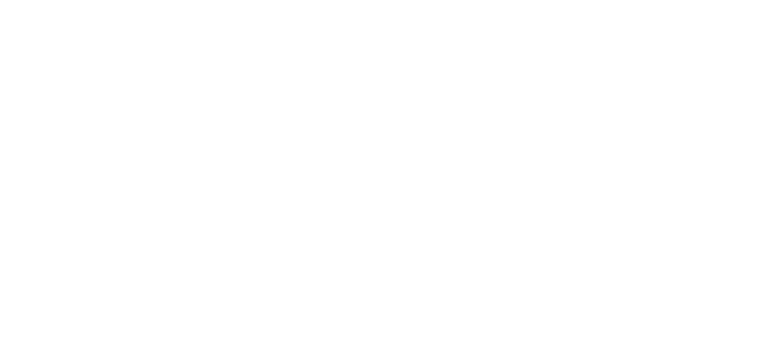
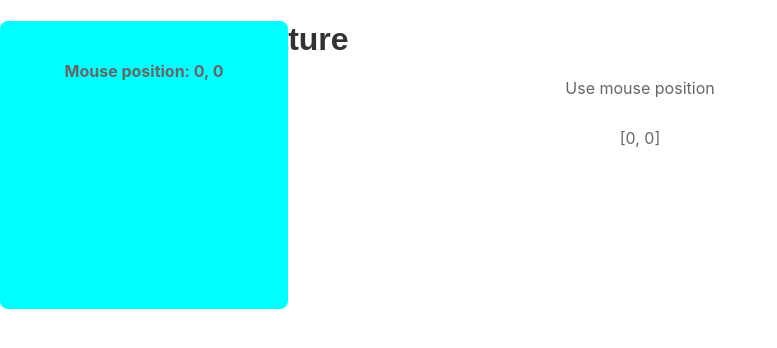
Before and after one commit to EdmondWang/React-Scenario, a React (Create React App) app: page /mouse-tracker in a window 1280 px wide. Before the commit this address had no page. Shown: the top 348 px of the page, without its empty margins (0-777 px from the left). Built offline with nearby package versions, Linux system fonts and the light colour scheme.

Commit message:
mouse tracker

```diff
--- a/src/App.tsx
+++ b/src/App.tsx
@@ -16,6 +16,7 @@
 import ClosureTrapFeature from './features/closure-trap/index.tsx';
 import HocFeature from './features/hoc/index.tsx';
 import CountDownFeature from './features/count-down/index.tsx';
+import MouseTrackerFeature from './features/mouse-tracker/index.tsx';
 
 function Home() {
     return (
@@ -129,6 +130,12 @@
                             Demonstration of higher order component
                         </span>
                     </li>
+                    <li>
+                        <Link to="/mouse-tracker">Mouse Tracker Feature</Link>
+                        <span className="description">
+                            Compare between render props and use hooks
+                        </span>
+                    </li>
                 </ul>
             </nav>
         </div>
@@ -189,6 +196,10 @@
                     element={<ClosureTrapFeature />}
                 ></Route>
                 <Route path="/hoc" element={<HocFeature />}></Route>
+                <Route
+                    path="/mouse-tracker"
+                    element={<MouseTrackerFeature />}
+                ></Route>
             </Routes>
         </div>
     );
--- /dev/null
+++ b/src/features/mouse-tracker/index.module.css
@@ -0,0 +1,19 @@
+.mouseTrackerFeature {
+    display: block;
+    width: 100%;
+    position: relative;
+}
+
+.mouseTrackerBox {
+    display: block;
+    position: absolute;
+    width: 240px;
+    height: 240px;
+    left: 0;
+    top: 0;
+    background: cyan;
+    font-weight: bold;
+    padding: 24px;
+    border-radius: 8px;
+    transition: transform 0.1s ease;
+}
--- /dev/null
+++ b/src/features/mouse-tracker/index.tsx
@@ -0,0 +1,32 @@
+import MouseTracker from './mouse-tracker';
+import { useMousePosition } from './useMousePosition';
+import styles from './index.module.css';
+
+const MouseTrackerFeature = () => {
+    const mouseP = useMousePosition();
+    return (
+        <div className={styles.mouseTrackerFeature}>
+            <h1>Mouse Tracker Feature</h1>
+            <p>Use mouse position</p>
+            <p>
+                [{mouseP.x}, {mouseP.y}]
+            </p>
+            <MouseTracker
+                render={(position) => (
+                    <div
+                        className={styles.mouseTrackerBox}
+                        style={{
+                            transform: `translate(${position.x}px, ${position.y}px)`,
+                        }}
+                    >
+                        <p>
+                            Mouse position: {position.x}, {position.y}
+                        </p>
+                    </div>
+                )}
+            />
+        </div>
+    );
+};
+
+export default MouseTrackerFeature;
--- /dev/null
+++ b/src/features/mouse-tracker/mouse-tracker.tsx
@@ -0,0 +1,25 @@
+import { useEffect, useState } from 'react';
+
+export interface MouseTrackerProps {
+    render: (position: { x: number; y: number }) => React.ReactNode;
+}
+
+const MouseTracker: React.FC<MouseTrackerProps> = ({ render }) => {
+    const [position, setPosition] = useState({ x: 0, y: 0 });
+
+    useEffect(() => {
+        const handleMouseMove = (e: MouseEvent) => {
+            setPosition({ x: e.clientX, y: e.clientY });
+        };
+
+        window.addEventListener('mousemove', handleMouseMove);
+
+        return () => {
+            window.removeEventListener('mousemove', handleMouseMove);
+        };
+    }, []);
+
+    return render(position);
+};
+
+export default MouseTracker;
--- /dev/null
+++ b/src/features/mouse-tracker/useMousePosition.ts
@@ -0,0 +1,19 @@
+import { useState, useEffect } from 'react';
+export const useMousePosition = () => {
+    const [position, setPosition] = useState({ x: 0, y: 0 });
+
+    const handleMouseMove = (e: MouseEvent) => {
+        setPosition({ x: e.clientX, y: e.clientY });
+    };
+
+    useEffect(() => {
+        window.addEventListener('mousemove', handleMouseMove);
+        return () => {
+            window.removeEventListener('mousemove', handleMouseMove);
+        };
+    }, []);
+
+    return position;
+};
+
+export default useMousePosition;
```
